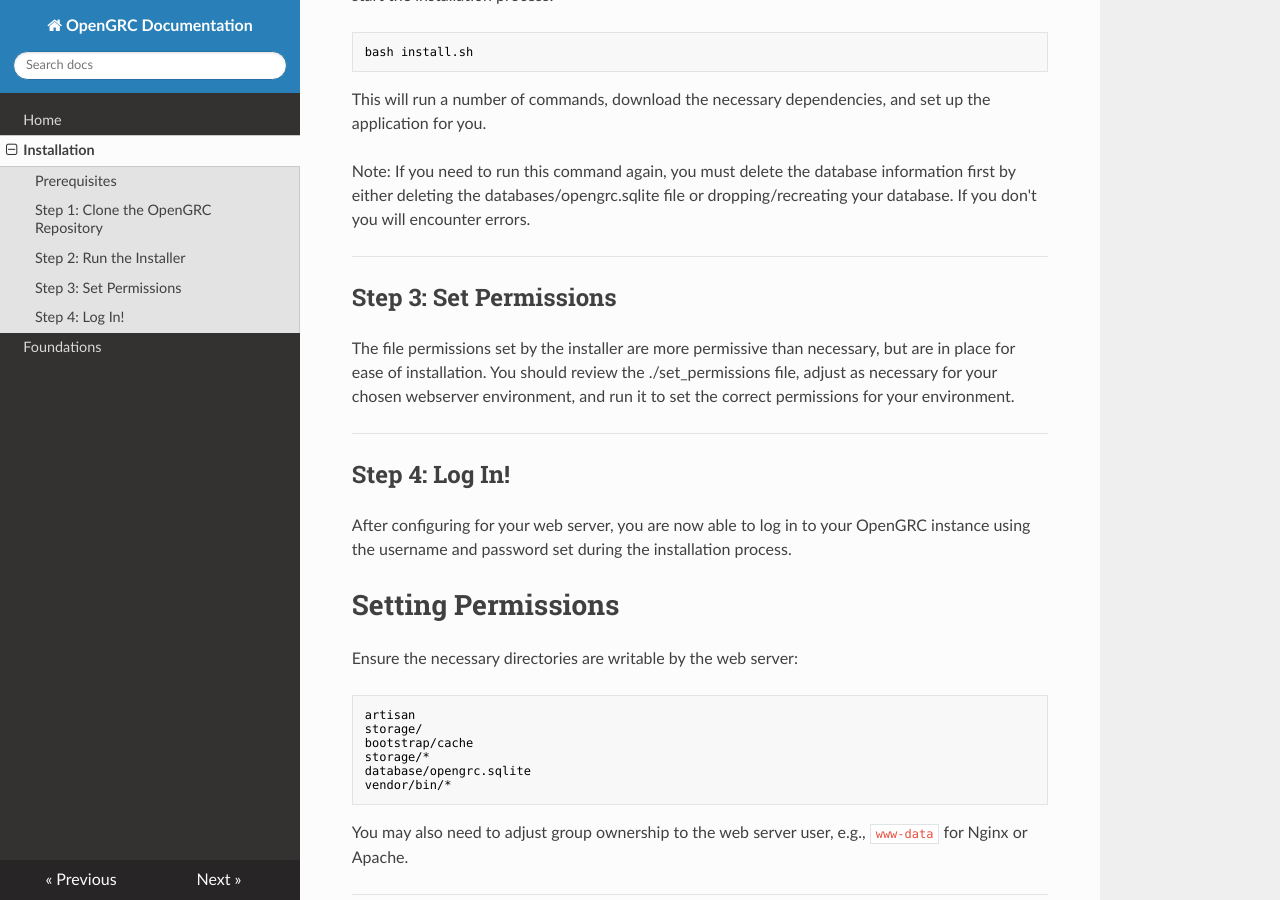
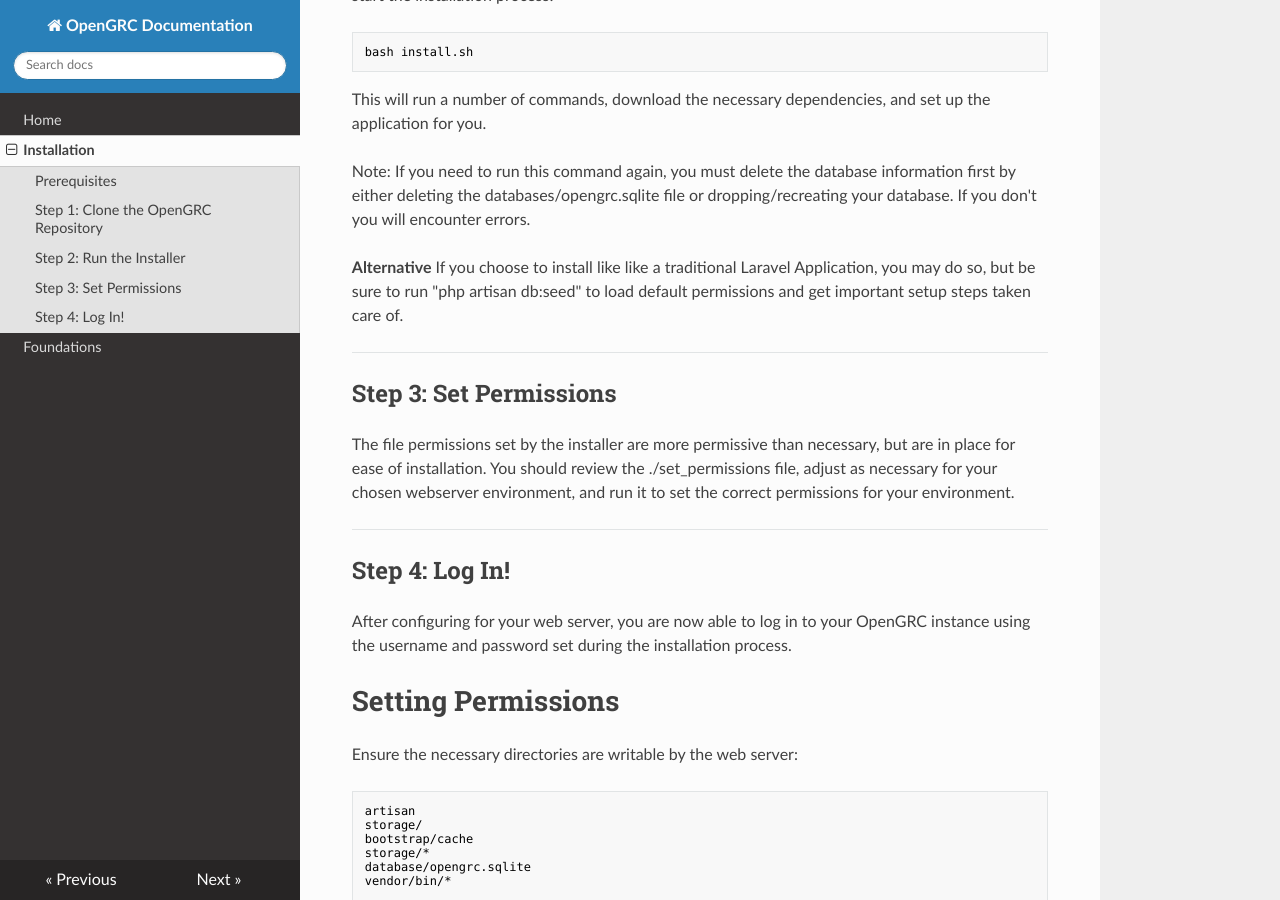
Before and after one commit to LeeMangold/opengrc-docs, an MkDocs documentation site: the page built from docs/installation.md, in a window 1280 px wide and 900 px high, scrolled down 1252 px. Built offline with MkDocs 1.6.1, drawn with Linux system fonts in a browser that asks for light colours; nearby versions of some CDN libraries; some of the changed text lies outside the part shown.

Commit message:
Update installation.md

```diff
--- a/docs/installation.md
+++ b/docs/installation.md
@@ -55,6 +55,9 @@ bash install.sh
 This will run a number of commands, download the necessary dependencies, and set up the application for you.
 
 Note: If you need to run this command again, you must delete the database information first by either deleting the databases/opengrc.sqlite file or dropping/recreating your database. If you don't you will encounter errors.
+
+**Alternative**
+If you choose to install like like a traditional Laravel Application, you may do so, but be sure to run "php artisan db:seed" to load default permissions and get important setup steps taken care of.
 
 ---
 
```
Also changed, not shown: other parts of docs/installation.md (+1 -1 lines).
